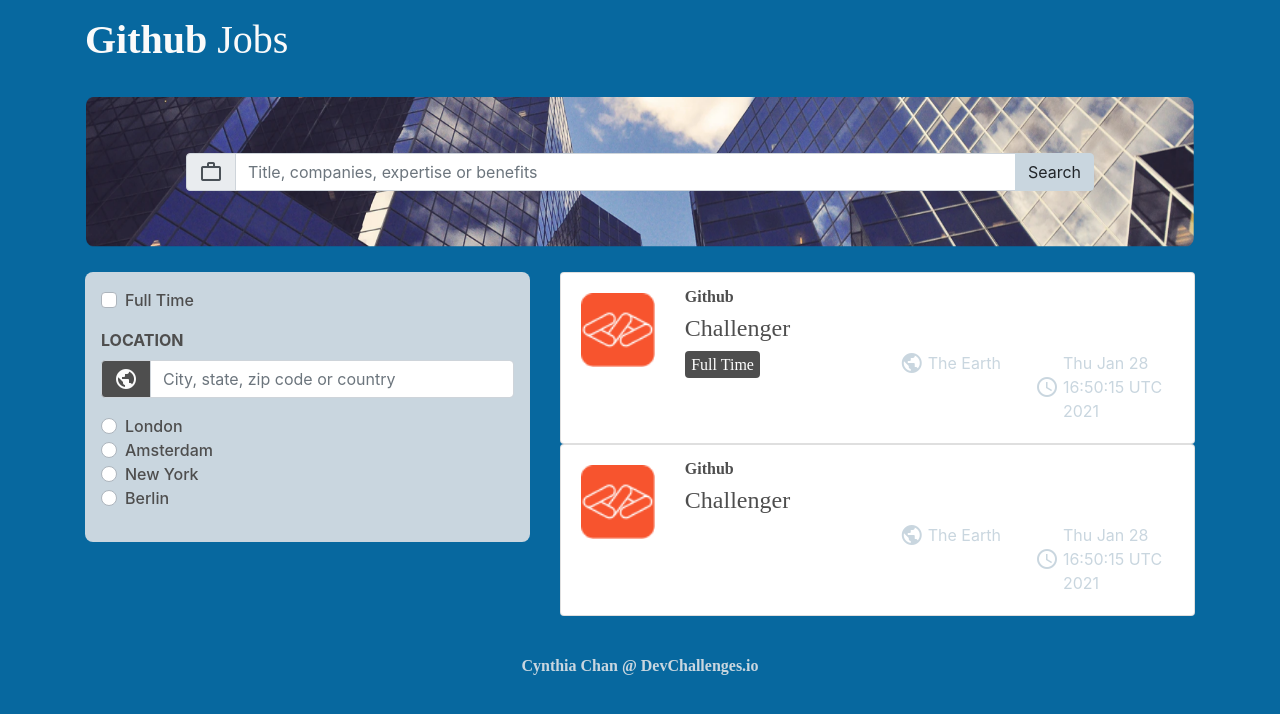
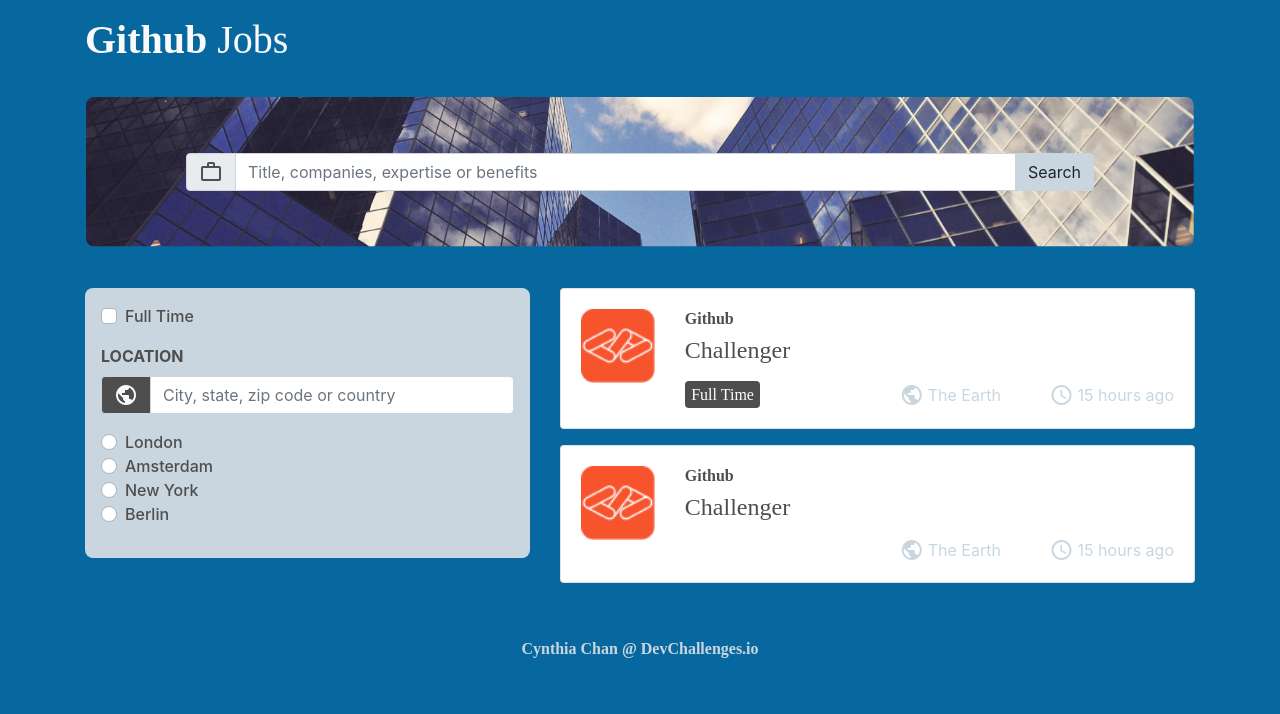
Before and after one commit to cynthiachanky/github-jobs, a Next.js app: page / in a window 1280 px wide. Shown: the top 714 px of the page. Built offline with nearby package versions, Linux system fonts and the light colour scheme; a web font is replaced by a local one.

Commit message:
UPDATE: JobCard.js

```diff
--- a/components/JobCard.js
+++ b/components/JobCard.js
@@ -1,3 +1,4 @@
+import moment from 'moment';
 import {Badge, Card, CardBody, CardImg, CardSubtitle, CardText, CardTitle, Col, Row} from 'reactstrap';
 
 const JobCard = ({id, company_logo, company, title, location, created_at, type}) => (
@@ -11,8 +12,8 @@
         <Col sm={9} xl={10}>
           <CardSubtitle>{company}</CardSubtitle>
           <CardTitle>{title}</CardTitle>
-          <Row>
-            <Col sm={12} md={4}>
+          <Row className={'description'}>
+            <Col sm={12} md={4} className={'type'}>
               {type === 'Full Time' && <Badge color={'dark'}>Full Time</Badge>}
             </Col>
             <Col sm={6} md={4}>
@@ -24,7 +25,7 @@
             <Col sm={6} md={4}>
               <CardText>
                 <i className={'material-icons'}>schedule</i>
-                {created_at}
+                {moment(created_at).fromNow()}
               </CardText>
             </Col>
           </Row>
--- a/package.json
+++ b/package.json
@@ -10,6 +10,7 @@
   "dependencies": {
     "@zeit/next-sass": "^1.0.1",
     "bootstrap": "^4.6.0",
+    "moment": "^2.29.1",
     "next": "^10.0.5",
     "node-sass": "^5.0.0",
     "react": "^17.0.1",
--- a/styles/filter-form.scss
+++ b/styles/filter-form.scss
@@ -1,5 +1,5 @@
 .filter-form {
-  @extend .p-3;
+  @extend .my-3, .p-3;
   background-color: $secondary;
   color: $dark;
   border-radius: 0.5rem;
--- a/styles/global.scss
+++ b/styles/global.scss
@@ -25,3 +25,13 @@
     color: $secondary;
   }
 }
+
+.cell-md {
+  display: flex;
+  align-items: center;
+  justify-content: center;
+
+  @media (min-width: 576px) {
+    justify-content: flex-start;
+  }
+}
--- a/styles/job-card.scss
+++ b/styles/job-card.scss
@@ -1,5 +1,11 @@
 .job-card {
+  @extend .my-3;
+  text-align: center;
   color: $dark;
+
+  @media (min-width: 576px) {
+    text-align: left;
+  }
 
   .card {
     &-img {
@@ -8,29 +14,42 @@
 
     &-subtitle {
       @extend .h6;
+      margin-top: 1rem;
       font-weight: $font-weight-bolder;
+
+      @media (min-width: 576px) {
+        margin-top: 0;
+      }
     }
 
     &-title {
       @extend .h4;
     }
+  }
 
-    &-text {
-      display: flex;
-      align-items: center;
-      color: $secondary;
+  .description {
+    [class*='col'] {
+      @extend .cell-md, .mt-2;
 
+      &:not(.type) {
         @media (min-width: 768px) {
           justify-content: flex-end;
         }
+      }
+
+      .card-text {
+        @extend .cell-md;
+        color: $secondary;
 
         i.material-icons {
           @extend .mx-1;
         }
       }
-  }
 
       .badge {
         @extend .h6;
+        margin-bottom: 0;
       }
     }
+  }
+}
```
Also changed, not shown: 1 other file (tests, documents, lock files or other folders). Lines whose indentation alone changed are shown as unchanged.
